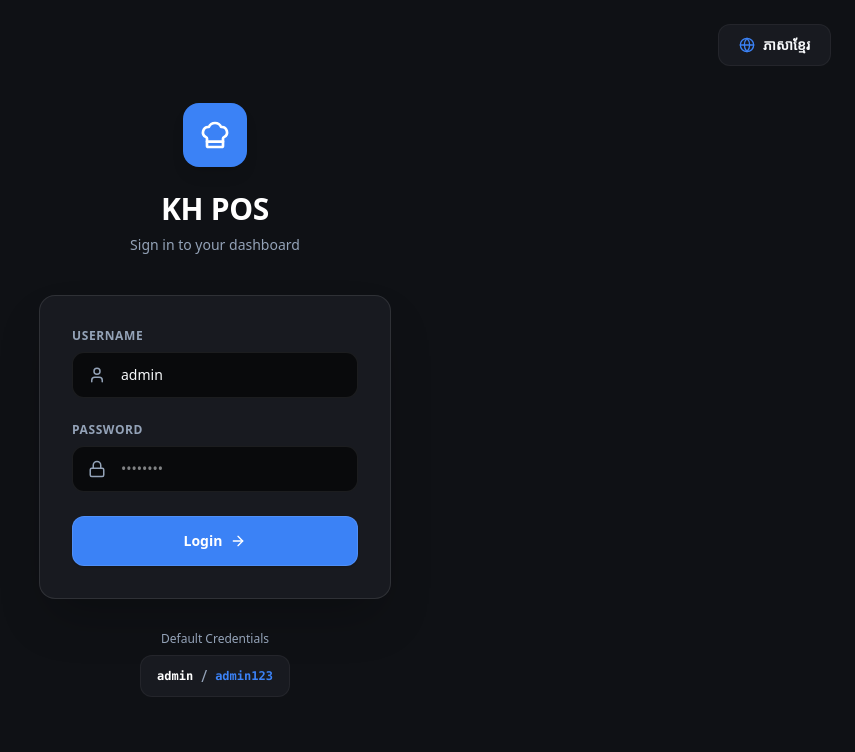
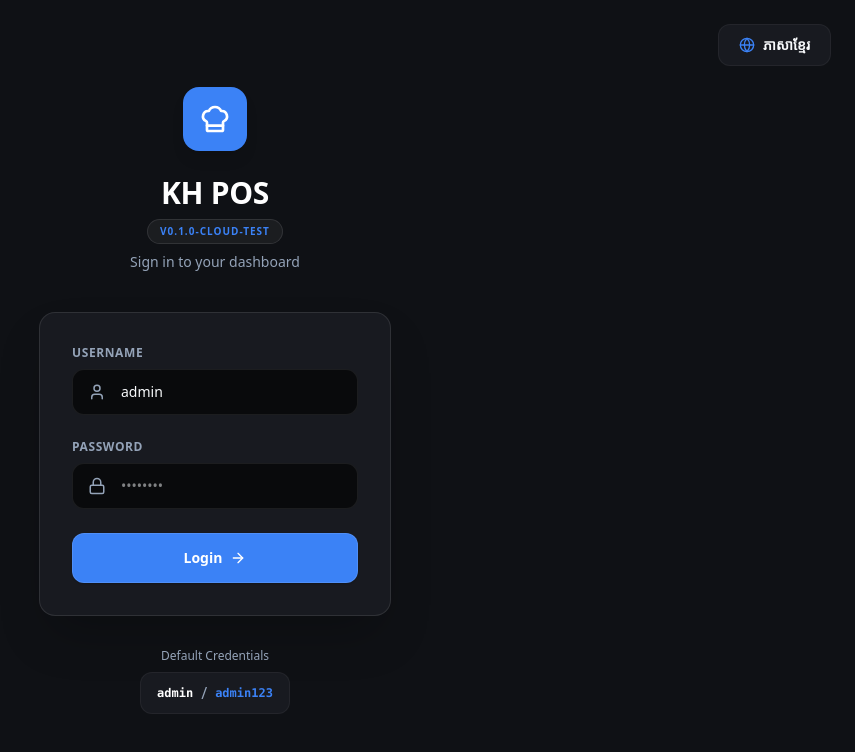
Before and after one commit to DaraBoth/pos_restaurant, a Next.js app: page /login in a window 1280 px wide. Shown: the top 752 px of the page, without its empty margins (425-1280 px from the left). Built offline with nearby package versions, Linux system fonts and the light colour scheme.

Commit message:
chore: test cloud build with version badge

```diff
--- a/src/app/login/page.tsx
+++ b/src/app/login/page.tsx
@@ -55,6 +55,9 @@ export default function LoginPage() {
                     <h1 className="text-3xl font-bold tracking-tight text-white">
                         KH POS
                     </h1>
+                    <div className="mt-2 px-3 py-1 rounded-full bg-white/5 border border-white/10 text-[10px] uppercase tracking-widest font-bold text-[var(--accent)]">
+                        v0.1.0-cloud-test
+                    </div>
                     <p className="text-sm mt-2 font-medium text-[var(--text-secondary)]">
                         Sign in to your dashboard
                     </p>
```
